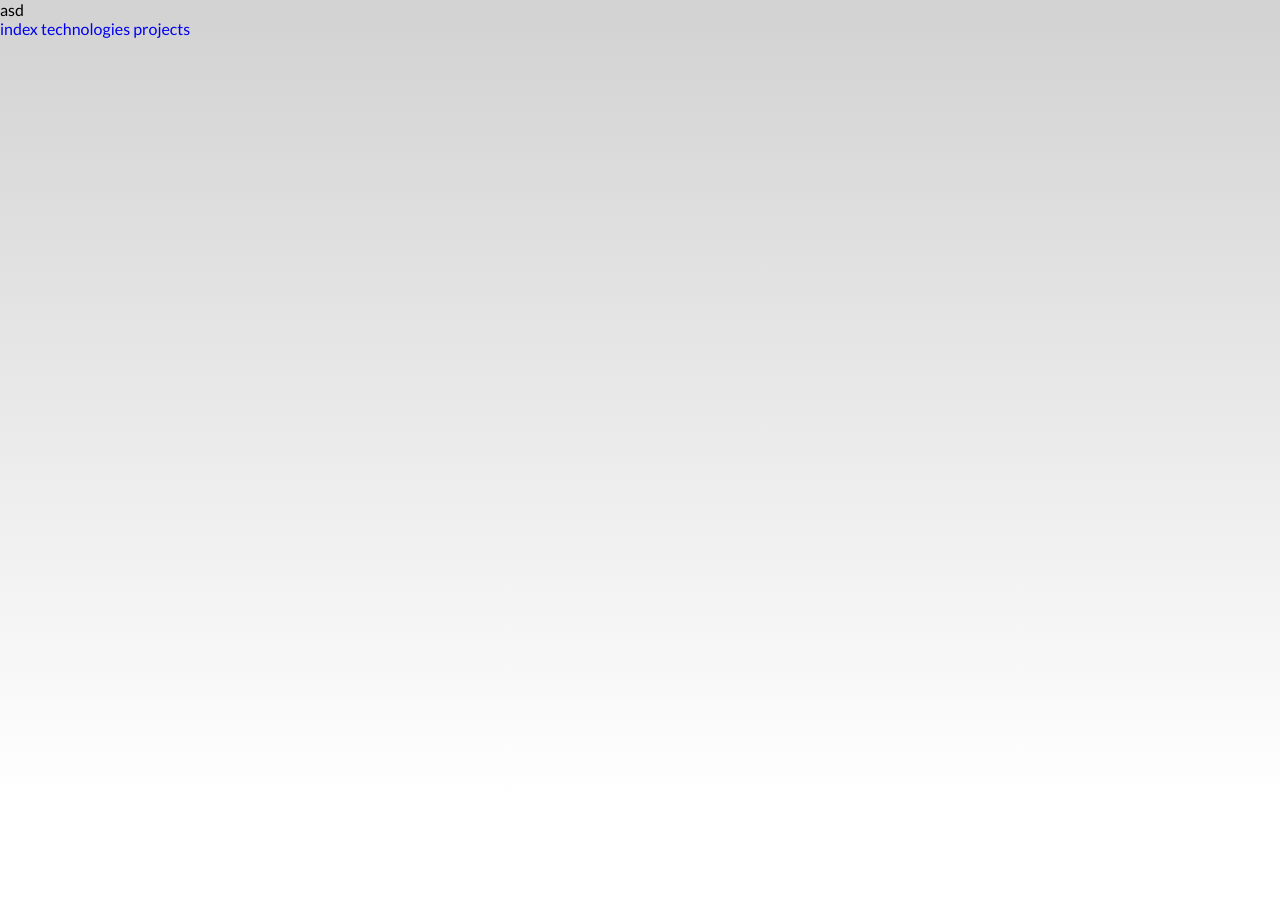
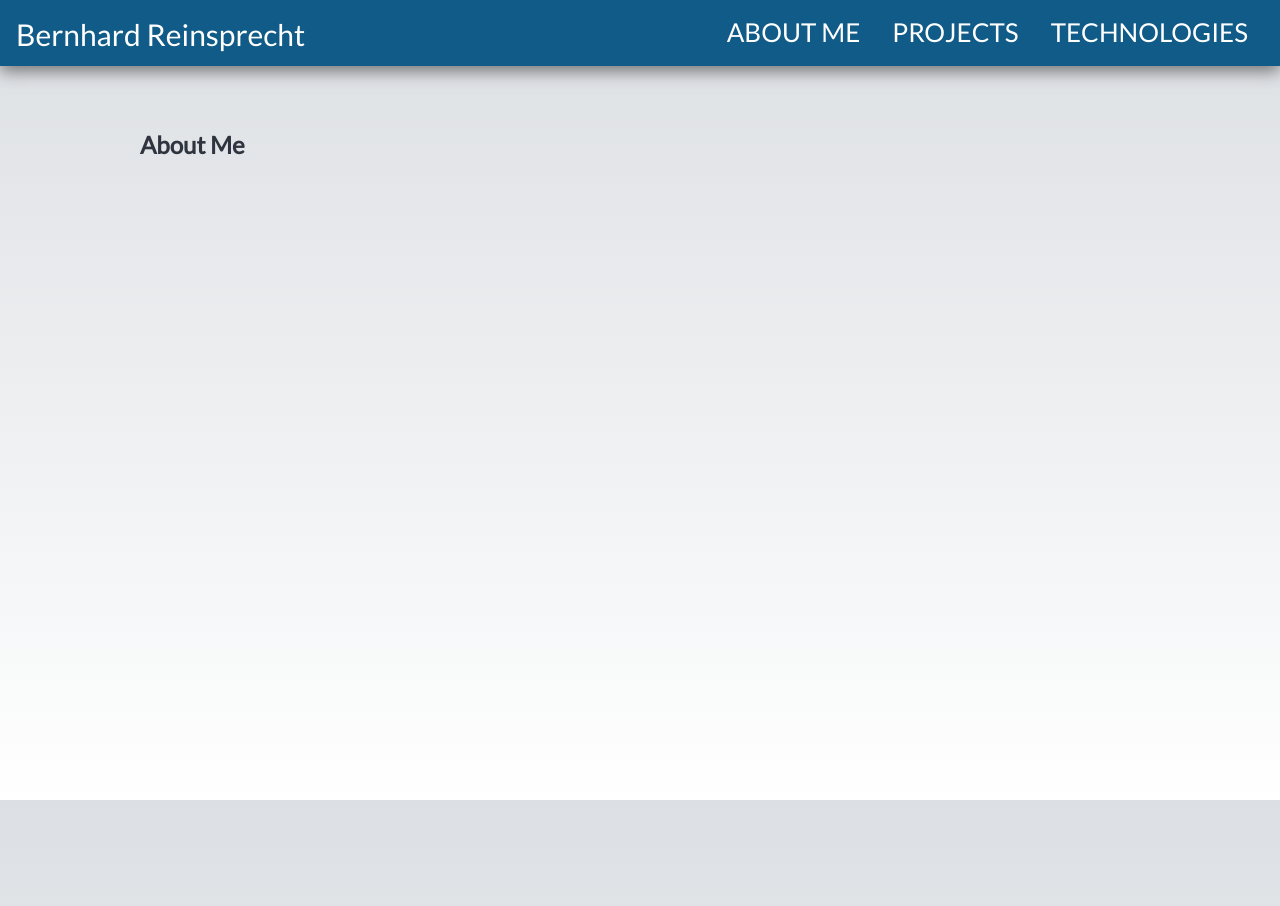
Before and after one commit to breinsp/breinsp.github.io, a plain HTML site: page index.html in a window 1280 px wide. Before the commit the page ends 800 px from the top, so only its background shows below. Drawn offline with Linux system fonts and the light colour scheme.

Commit message:
added nav bar

```diff
--- a/css/global.css
+++ b/css/global.css
@@ -1,30 +1,26 @@
+html{
+    overflow-y: scroll;
+    color: #2f353f;
+}
+
 body {
     background: white;
-    background: linear-gradient(0deg, rgba(255, 255, 255, 1) 0%, rgba(210, 210, 210, 1) 100%);
+    background: linear-gradient(0deg, rgb(255, 255, 255) 0%, rgb(220, 223, 227, 255) 100%);
     background-attachment: fixed;
     font-family: 'Lato', sans-serif;
     vertical-align: top;
     margin: 0;
 }
 
-a {
+a, a:visited, a:active, .a:focus {
+    color: white;
     text-decoration: none;
 }
 
-.headline {
-    width: 100%;
-    padding: 0;
-    background-color: #3f7f48;
-    border-bottom: 2px solid #212529;
-    color: white;
-    font-size: 30px;
-    cursor: pointer;
-}
-
 .wrapper {
-    max-width: 1200px;
-    margin: 4rem auto;
-    min-height: 1200px;
+    max-width: 1000px;
+    margin: 1rem auto;
+    min-height: 1000px;
 }
 
 .project {
@@ -84,12 +80,3 @@ img {
     text-align: justify;
     width: 100%;
 }
-
-.home-button {
-    position: fixed;
-    top: 1rem;
-    left: 1rem;
-    font-size: 40px;
-    color: #212529;
-    cursor: pointer;
-}
--- /dev/null
+++ b/css/home.css
@@ -0,0 +1,55 @@
+.image-button {
+    width: 100%;
+    display: inline-block;
+    margin: 0;
+}
+
+.image-button>img {
+    width: 90%;
+    height: auto;
+    margin: 1rem 10%;
+}
+
+.wrapper {
+    padding: 0;
+}
+
+.nav {
+    text-align: right;
+    padding: 0;
+    background-color: #105b87;
+    /*border-bottom: 4px solid black;*/
+    -webkit-box-shadow: 0px 5px 16px 0px rgba(0,0,0,0.5);
+    -moz-box-shadow: 0px 5px 16px 0px rgba(0,0,0,0.5);
+    box-shadow: 0px 5px 16px 0px rgba(0,0,0,0.5);
+    color: white;
+    font-size: 30px;
+    padding: 0.5rem 1rem;
+    margin-bottom: 4rem;
+    user-select: none;
+    -moz-user-select: none;
+    -khtml-user-select: none;
+    -webkit-user-select: none;
+    -o-user-select: none;
+}
+
+.nav>a {
+    display: inline-block;
+    vertical-align: top;
+    padding: 0.5rem;
+    margin: 0 0.5rem;
+    font-size: 26px;
+    text-decoration: none;
+    text-align: center;
+    border-bottom: 2px solid transparent;
+    transition: border 0.2s ease;
+}
+.nav>a:hover{
+    border-bottom: 2px solid white;
+}
+
+#nametag{
+    float:left;
+    margin-top: 0.5rem;
+    cursor: pointer;
+}
--- a/css/index.css
+++ /dev/null
@@ -1,19 +0,0 @@
-.image-button{
-    width: 100%;
-    display: inline-block;
-    margin: 0;
-}
-
-.image-button>img{
-    width: 90%;
-    height: auto;
-    margin: 1rem 10%;
-}
-
-.wrapper{
-    padding: 0;
-}
-
-#nametag{
-    margin-left: 30px;
-}
--- a/index.html
+++ b/index.html
@@ -10,7 +10,7 @@
     <meta name="author" content="Bernhard Reinsprecht">
     <link rel="shortcut icon" type="image/png" href="res/icon.png" />
     <link rel="stylesheet" href="css/global.css?v=1.0">
-    <link rel="stylesheet" href="css/index.css?v=1.0">
+    <link rel="stylesheet" href="css/home.css?v=1.0">
     <link href="https://fonts.googleapis.com/css?family=Lato" rel="stylesheet">
     <link rel="stylesheet" href="https://use.fontawesome.com/releases/v5.8.1/css/all.css" integrity="sha384-50oBUHEmvpQ+1lW4y57PTFmhCaXp0ML5d60M1M7uH2+nqUivzIebhndOJK28anvf"
         crossorigin="anonymous">
@@ -24,10 +24,8 @@
         <a href="technologies.html" class="image-button"><img src="res/technologies.png" /></a>
         <a href="projects.html" class="image-button"><img src="res/projects.png" /></a>
     </div>-->
+    <div class="nav"><span id="nametag"><a href="/">Bernhard Reinsprecht</a></span><a href="/">ABOUT ME</a><a href="projects">PROJECTS</a><a href="technologies">TECHNOLOGIES</a></div>
+
     <div id="ldf" style="height:25%">loading...</div>
 
-    <a href="/">index</a>
-    <a href="technologies">technologies</a>
-    <a href="projects">projects</a>
-
 </body>
--- a/js/script.js
+++ b/js/script.js
@@ -7,7 +7,7 @@ function imageClick(src) {
     //<img src='"+src+"' style='width:100%;'/>
 }
 
-window.onload = function () {
+function init() {
     var images = document.getElementsByClassName("project-image");
     for (let i = 0; i < images.length; i++) {
         const img = images[i];
@@ -21,3 +21,5 @@ window.onload = function () {
         img.parentElement.appendChild(zoom);
     }
 }
+
+init();
--- a/pages/index/index.html
+++ b/pages/index/index.html
@@ -1 +1,19 @@
-asd
+<!doctype html>
+
+<html lang="en">
+
+<head>
+    <meta charset="utf-8">
+
+    <title>Projects</title>
+    <meta name="description" content="Projects">
+    <meta name="author" content="Bernhard Reinsprecht">
+    <link rel="shortcut icon" type="image/png" href="res/icon.png" />
+    <link rel="stylesheet" href="css/projects.css">
+</head>
+
+<body>
+    <div class="wrapper">
+        <h2>About Me</h2>
+    </div>
+</body>
```
Also changed, not shown: pages/projects/projects.html (+0 -5 lines), pages/technologies/technologies.html (+0 -6 lines), css/about.css (added).
